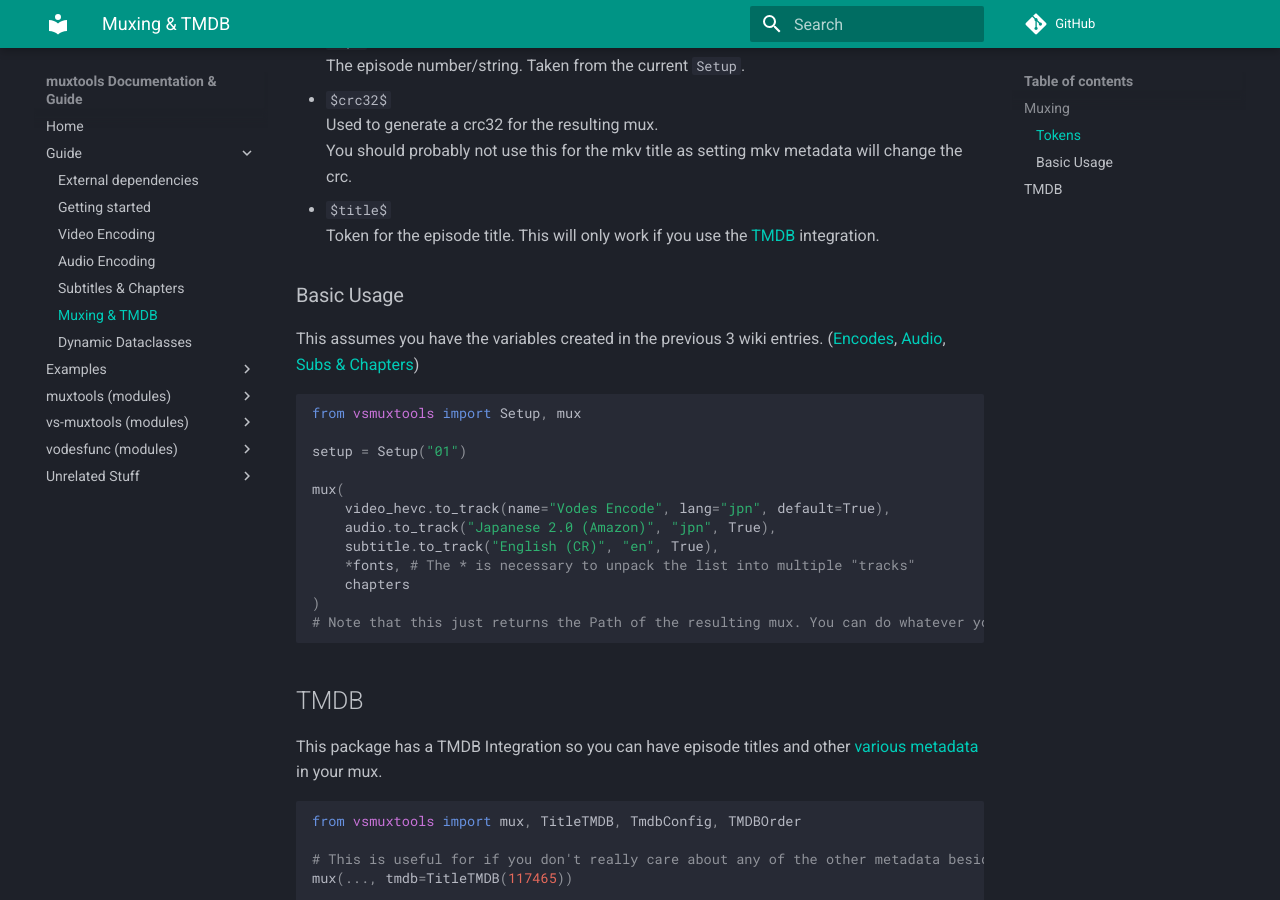
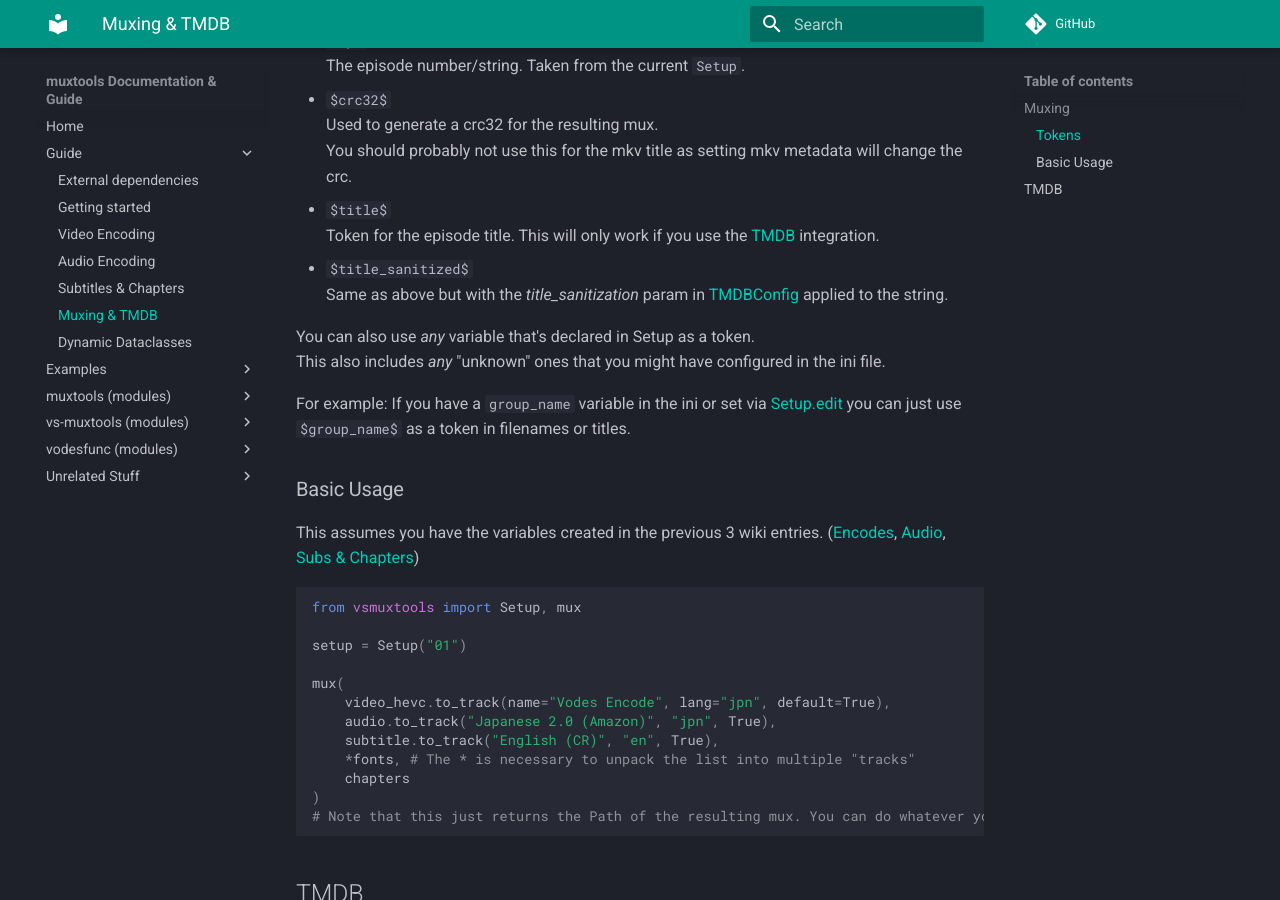
Before and after one commit to Vodes/muxtools-doc, an MkDocs documentation site: the page built from docs/guide/muxing-tmdb.md, in a window 1280 px wide and 900 px high, scrolled down 433 px. Built offline with MkDocs 1.6.1 and Material for MkDocs 9.7.7, drawn with Linux system fonts in a browser that asks for light colours; comment, search, counter and statistics services are not loaded.

Commit message:
Update naming token guide section

```diff
--- a/docs/guide/muxing-tmdb.md
+++ b/docs/guide/muxing-tmdb.md
@@ -13,6 +13,13 @@ Here I should maybe also mention the available "tokens" you can use for the file
     You should probably not use this for the mkv title as setting mkv metadata will change the crc.
 - `$title$`<br>
     Token for the episode title. This will only work if you use the [TMDB](#tmdb) integration.
+- `$title_sanitized$`<br>
+    Same as above but with the *title_sanitization* param in [TMDBConfig](/muxtools/muxing/tmdb/#muxtools.muxing.tmdb.TmdbConfig) applied to the string.
+
+You can also use *any* variable that's declared in Setup as a token.<br>
+This also includes *any* "unknown" ones that you might have configured in the ini file.
+
+For example: If you have a `group_name` variable in the ini or set via [Setup.edit](https://muxtools.vodes.pw/muxtools/main/#muxtools.main.Setup.edit) you can just use `$group_name$` as a token in filenames or titles.
 
 ### Basic Usage
 
```
